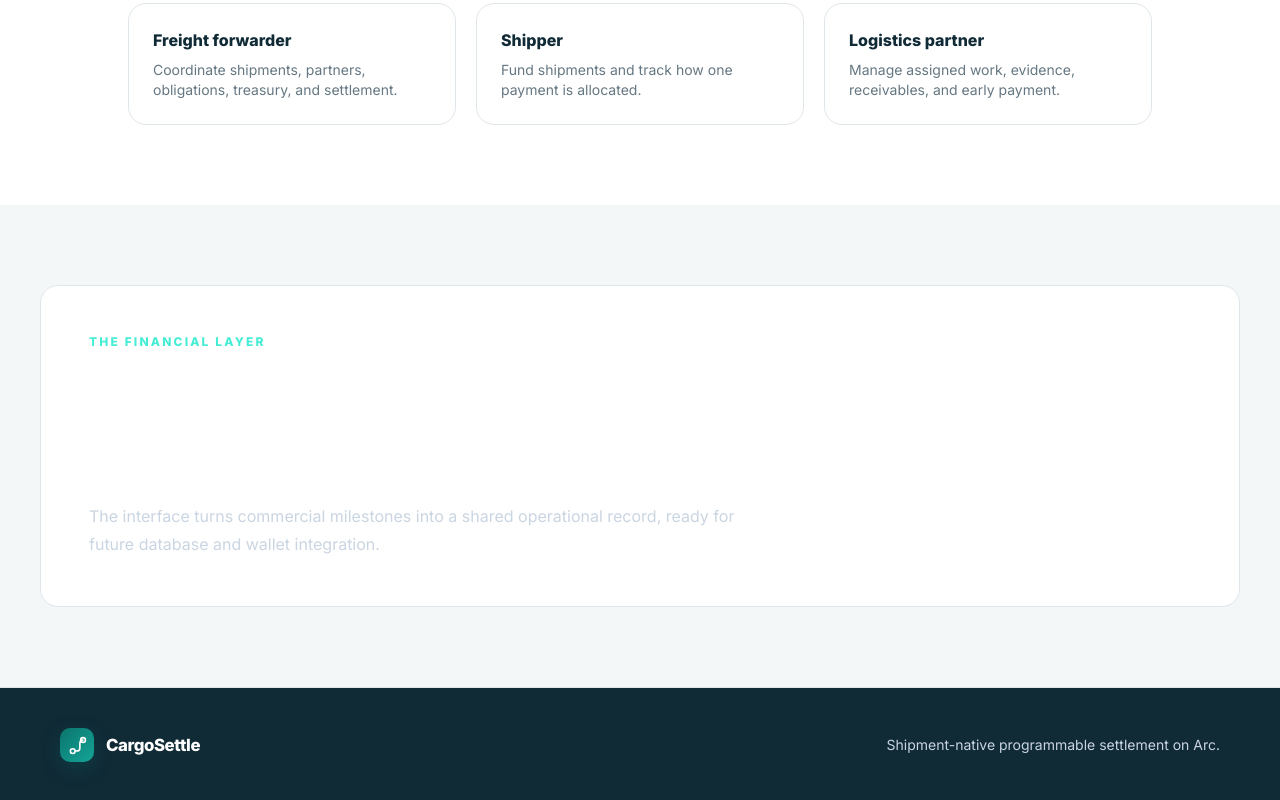
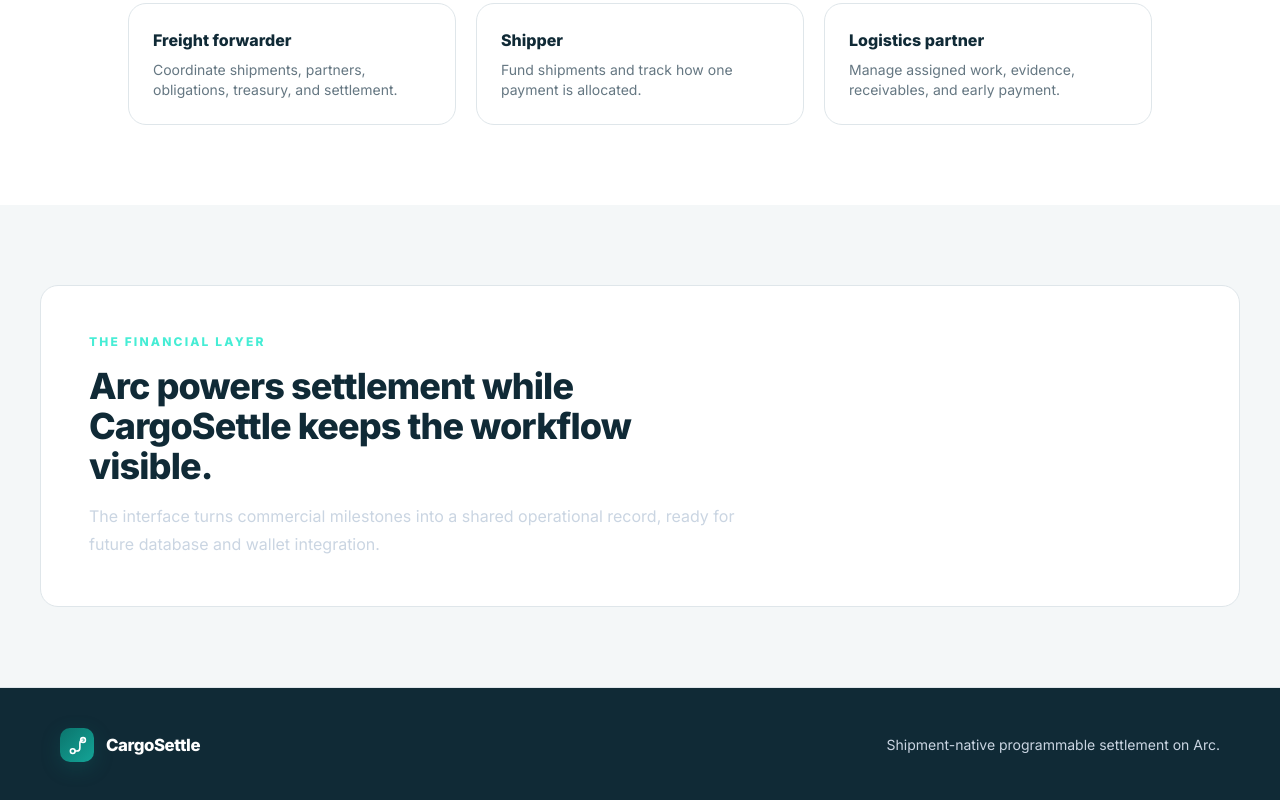
Before and after one commit to AlphaTechini/Cargo-Settle, a SvelteKit app in the folder Frontend/: page /landing in a window 1280 px wide. Shown: the part 1738-2538 px from the top of the page. Built offline with nearby package versions, Linux system fonts and the light colour scheme; no server answers.

Commit message:
Fix landing page text contrast

```diff
--- a/Frontend/src/routes/landing/+page.svelte
+++ b/Frontend/src/routes/landing/+page.svelte
@@ -236,7 +236,7 @@
 		</div>
 	</section>
 	<section id="arc" class="mx-auto max-w-[1440px] px-5 py-20 lg:px-10">
-		<div class="cs-card overflow-hidden bg-[#102a36] p-8 text-white lg:p-12">
+		<div class="cs-card overflow-hidden bg-[#102a36] p-8 text-[var(--cs-ink)] lg:p-12">
 			<p class="text-xs font-extrabold tracking-[.18em] text-teal-300 uppercase">
 				The financial layer
 			</p>
```
